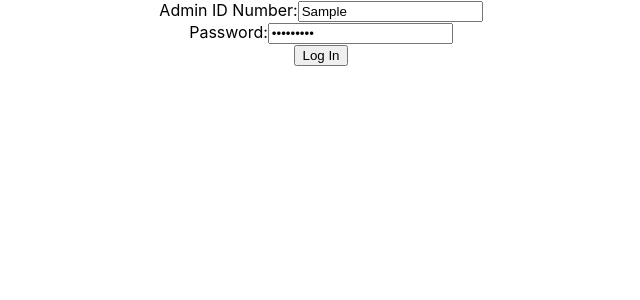
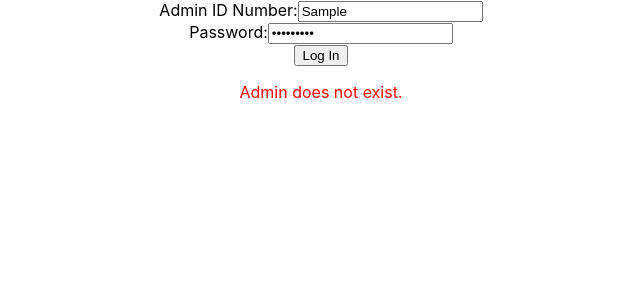
Before and after one commit to garcian5/studentsystem, a React (Create React App) app: page / in a window 1280 px wide. Both pictures are taken after typing "Sample", "Sample123" into the empty fields and a click on the button "Log In". Shown: the top 300 px of the page, without its empty margins (319-959 px from the left). Built offline with nearby package versions, Linux system fonts and the light colour scheme.

Commit message:
handled error messages to login home page

```diff
--- a/src/components/Home.js
+++ b/src/components/Home.js
@@ -10,7 +10,9 @@ export default class Home extends Component {
     this.state = {
       admins: Admins,
       adminID: '',
-      adminPassword: ''
+      adminPassword: '',
+
+      errorMsg: ''
     }
   }
 
@@ -51,11 +53,17 @@ export default class Home extends Component {
           // redirect to departments page
           this.props.history.push('/departments', matchingAdmin);
         } else {
-          console.log('id matches but password incorrect');
+          // display error to page
+          this.setState({
+            errorMsg: 'Id matches but password incorrect.'
+          })
         }
         break;
       default:
-        console.log('id does not exist!')
+        // display error to page
+        this.setState({
+          errorMsg: 'Admin does not exist.'
+        })
     }
   }
 
@@ -82,6 +90,11 @@ export default class Home extends Component {
           </label><br />
           <button>Log In</button>
         </form>
+        {
+          this.state.errorMsg !== '' ?
+          <p style={{color: 'red'}}>{this.state.errorMsg}</p>
+          : null
+        }
       </div>
     )
   }
```
Also changed, not shown: 1 other file (tests, documents, lock files or other folders).
